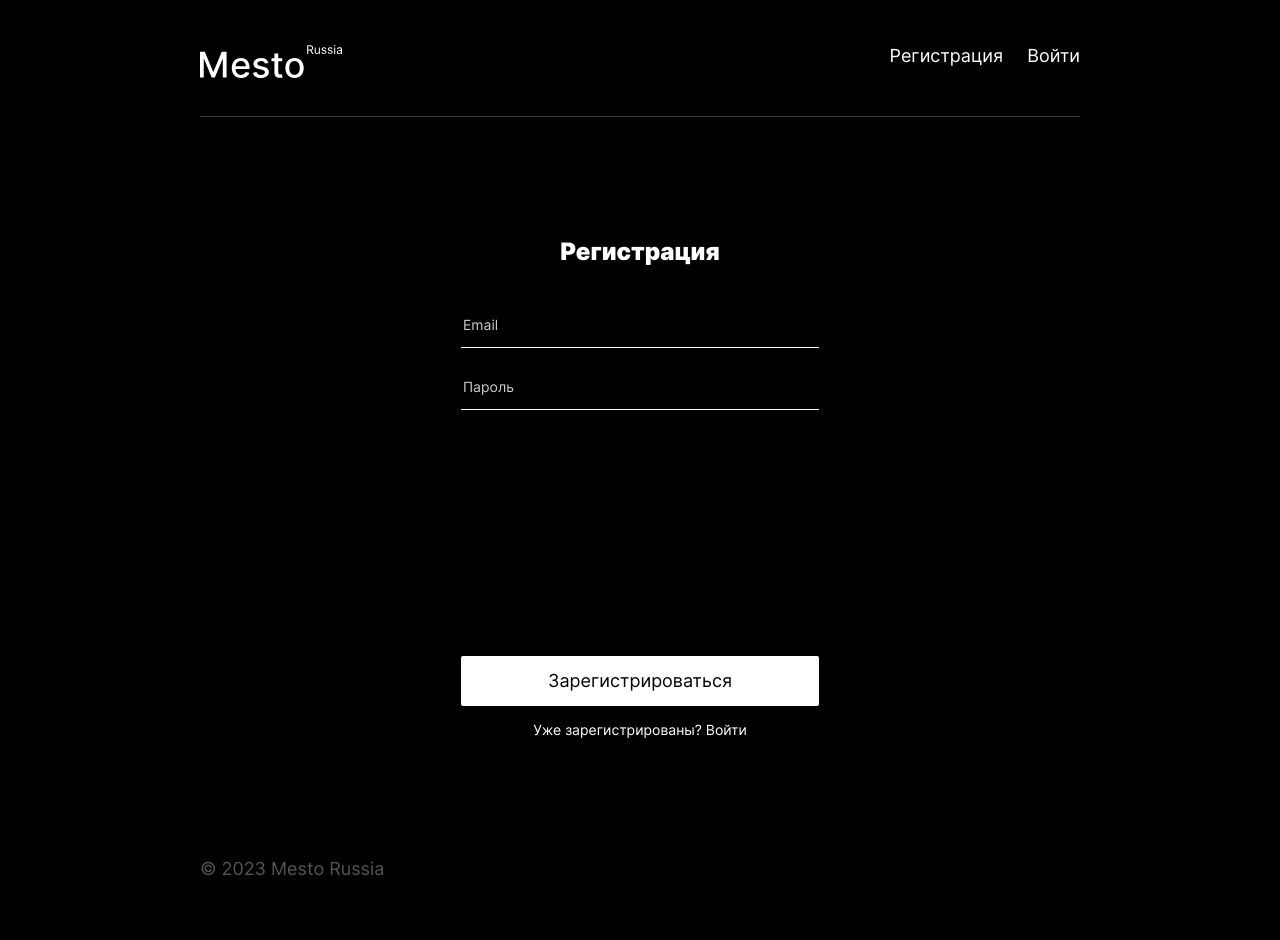
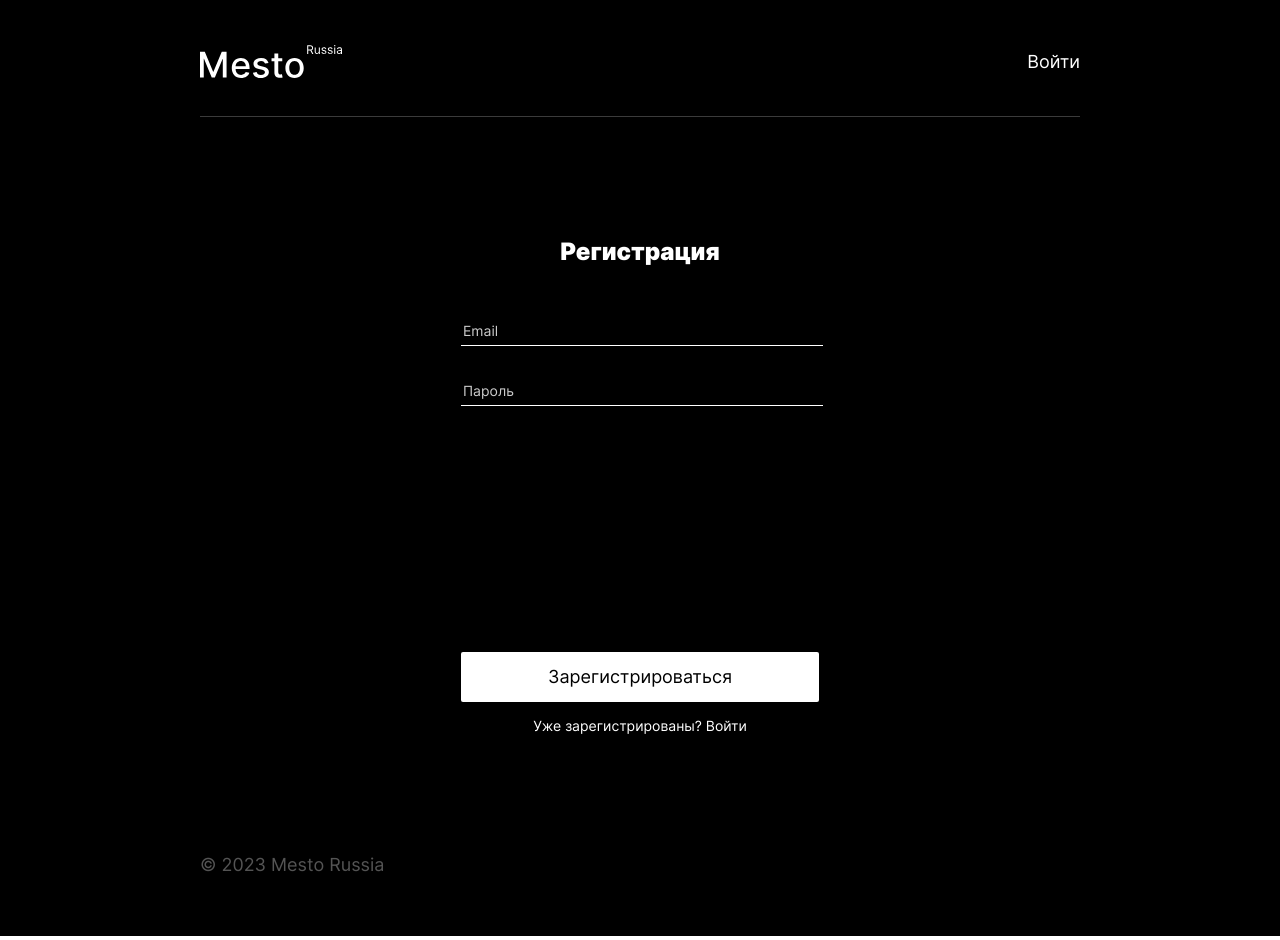
Before and after one commit to NadezhdaTatarskikh/react-mesto-auth, a React (Create React App) app: page /sign-up in a window 1280 px wide. Built offline with nearby package versions, Linux system fonts and the light colour scheme.

Commit message:
тест4

```diff
--- a/package.json
+++ b/package.json
@@ -1,5 +1,5 @@
 {
-  "name": "mesto-react",
+  "name": "react-mesto-auth",
   "version": "0.1.0",
   "private": true,
   "homepage": "https://NadezhdaTatarskikh.github.io/react-mesto-auth",
--- a/src/blocks/auth/__input/auth__input.css
+++ b/src/blocks/auth/__input/auth__input.css
@@ -1,5 +1,6 @@
 .auth__input {
-  padding-bottom: 13px;
+  width: 100%;
+   height: 27px;
   margin-bottom: 30px;
   font-style: normal;
   font-weight: 500;
--- a/src/blocks/header/__info/header__info.css
+++ b/src/blocks/header/__info/header__info.css
@@ -1,5 +1,4 @@
 .header__info {
     display: flex;
-    margin: 6px, 0, 0;
-    padding: 0;
+    margin-top: 6px;
 }
--- a/src/blocks/header/__link-button/header__link-button.css
+++ b/src/blocks/header/__link-button/header__link-button.css
@@ -3,9 +3,7 @@
   line-height: 22px;
   font-style: normal;
   font-weight: 400;
-  text-align: right;
   margin-left: 24px;
-  border: none;
   color: #FFFFFF;
   text-decoration: none;
   cursor: pointer;
--- a/src/blocks/header/header.css
+++ b/src/blocks/header/header.css
@@ -1,10 +1,11 @@
 .header {
+    display: flex;
     max-width: 880px;
     margin: 0 auto;
     padding: 45px 0 38px;
     border-bottom: 1px solid rgba(84,84,84,0.7);
-    display: flex;
     justify-content: space-between;
+    box-sizing: border-box;
 }
 
 @media screen and (max-width: 880px) {
--- a/src/components/App.js
+++ b/src/components/App.js
@@ -42,8 +42,8 @@ function App() {
   const [headerEmail, setHeaderEmail] = useState('');
 
   //переменные InfoTooltip
-  const [registerSuccess, setRegisterSuccess] = useState(false);
-  const [infoSuccess, setInfoSuccess] = useState(true); //!!!!!!!!!!
+  const [registerSuccess, setRegisterSuccess] = useState(false); //open popup
+  const [infoSuccess, setInfoSuccess] = useState(true);
 
   //добавили хук истории
   const navigate = useNavigate();
@@ -195,8 +195,8 @@ function App() {
   function handleRegistration(email, password) {
     auth.register(email, password)
     .then((res) => {
+      navigate.push('/sign-in');
       setInfoSuccess(true);
-      navigate.push('/sign-in');
       return res;
     })
     .catch((err) => {
@@ -213,7 +213,6 @@ function App() {
     auth.login(email, password)
     .then(data => {
       if(data.token) {
-        // статус регистрации
         localStorage.setItem('jwt', data.token);
        setLoggedIn(true);
        setHeaderEmail(email)
@@ -249,7 +248,7 @@ const tokenCheck = () => {
     console.log(`Ошибка: ${err}`);
   });
 }
-};
+}
 
  useEffect(()=> {
     tokenCheck();
--- a/src/components/Header.js
+++ b/src/components/Header.js
@@ -1,6 +1,6 @@
 import React from "react";
 import logo from "../images/logo.svg";
-import { Link, useLocation } from "react-router-dom";
+import { Link, Route, Routes, useLocation } from "react-router-dom";
 
 const Header = ({ loggedIn, email, onSignOut }) => {
   const location = useLocation();
@@ -11,12 +11,14 @@ const Header = ({ loggedIn, email, onSignOut }) => {
     <header className="header">
       <img src={logo} className="header__logo" alt="Логотип Mesto" />
       <div className='header__info'>
-        <Link to="/sign-up" className="header__link-button">
+      <Routes>
+      <Route path='/sign-in' element={<Link to="/sign-up" className="header__link-button">
           Регистрация
-        </Link>
-        <Link to="/sign-in" className="header__link-button">
+        </Link>}></Route>
+        <Route path='/sign-up' element={<Link to="/sign-in" className="header__link-button">
           Войти
-        </Link>
+        </Link>}></Route>
+       </Routes>
       {loggedIn && (
         <nav className="header__nav">
           <span className="header__email">{email}</span>
--- a/src/components/InfoTooltip .js
+++ b/src/components/InfoTooltip .js
@@ -2,7 +2,7 @@ import React from "react";
 import unsuccessIcon from "../images/unsuccessIcon.svg";
 import successIcon from "../images/successIcon.svg";
 
-const InfoTooltip = ({ isOpen, onClose, isSuccess }) => {
+const InfoTooltip = ({ isOpen, onClose, success }) => {
   return (
     <div className={`popup ${isOpen ? "popup_opened" : ""}`}>
       <div className="popup__container">
@@ -14,14 +14,14 @@ const InfoTooltip = ({ isOpen, onClose, isSuccess }) => {
         ></button>
         <div className="popup__result">
           <img
-            src={isSuccess ? successIcon : unsuccessIcon}
+            src={success ? successIcon : unsuccessIcon}
             alt={
-              isSuccess ? "Регистрация прошла успешно" : "Регистрация не прошла"
+              success ? "Регистрация прошла успешно" : "Регистрация не прошла"
             }
             className="popup__icon"
           />
           <h3 className="popup__title">
-            {isSuccess
+            {success
               ? "Вы успешно зарегистрировались!"
               : "Что-то пошло не так! Попробуйте ещё раз."}
           </h3>
--- a/src/components/PopupWithForm.js
+++ b/src/components/PopupWithForm.js
@@ -9,7 +9,7 @@ const PopupWithForm = ({
   onClose,
   onSubmit,
   isRenderLoading,
-  renderLoadingTextBtn,
+  renderLoadingTextBtn
 }) => {
   return (
     <div className={`popup popup_type_${name} ${isOpen ? "popup_opened" : ""}`}>
--- a/src/utils/auth.js
+++ b/src/utils/auth.js
@@ -15,10 +15,10 @@ const headers = {
 }
 
 export const register = ({ email, password }) => {
-  return fetch(`${BASE_URL}signup`, {
+  return fetch(`${BASE_URL}/signup`, {
     method: 'POST',
     headers,
-    body: JSON.stringify({ email, password })
+    body: JSON.stringify({ email, password }),
   })
   .then((res) => checkResponse(res));
 };
@@ -27,7 +27,7 @@ export const login = ({ email, password }) => {
   return fetch(`${BASE_URL}/signin`, {
     method: 'POST',
     headers,
-    body: JSON.stringify({ email, password })
+    body: JSON.stringify({ email, password }),
   })
   .then((res) => checkResponse(res));
 };
@@ -37,8 +37,8 @@ export const checkToken = (token) => {
     return fetch(`${BASE_URL}/users/me`, {
       method: 'GET',
       headers: {
-        'Content-Type': 'application/json',
-        'Authorization': `Bearer ${token}`,
+        ...headers,
+        Authorization: `Bearer ${token}`,
       },
     })
     .then((res) => checkResponse(res));
```
Also changed, not shown: src/blocks/header/__link/header__link.css (indentation only).
